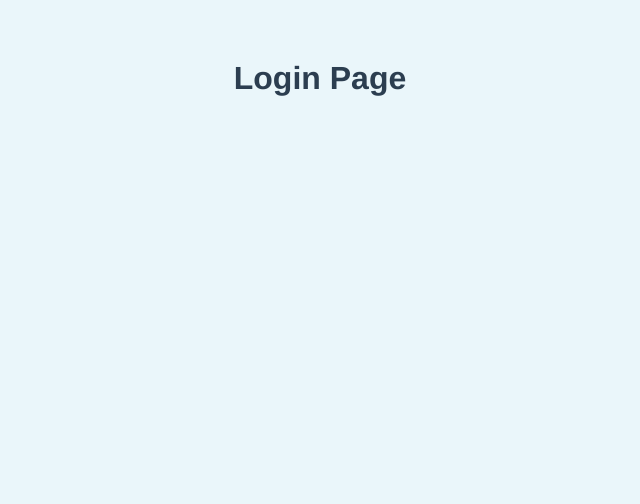
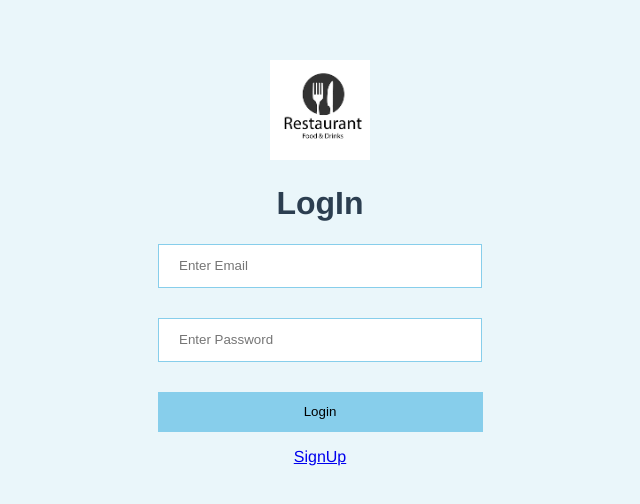
Before and after one commit to DevKipesa/vue, a Vue app: page /login in a window 1280 px wide. Shown: the top 504 px of the page, without its empty margins (320-960 px from the left). Built offline with nearby package versions, Linux system fonts and the light colour scheme.

Commit message:
login boxes

```diff
--- a/src/components/Login.vue
+++ b/src/components/Login.vue
@@ -1,5 +1,14 @@
 <template>
-    <h1>Login Page</h1>
+    <img class="logo" src="../assets/logo1.png" />
+  <h1>LogIn</h1>
+  <div class="register">
+    <input type="text" v-model="email" placeholder="Enter Email" />
+    <input type="password" v-model="password" placeholder="Enter Password" />
+    <button v-on:click="signUp">Login</button>
+    <p>
+      <router-link to="/sign-up">SignUp</router-link>
+    </p>
+</div>
 </template>
 <script>
 export default{
```
